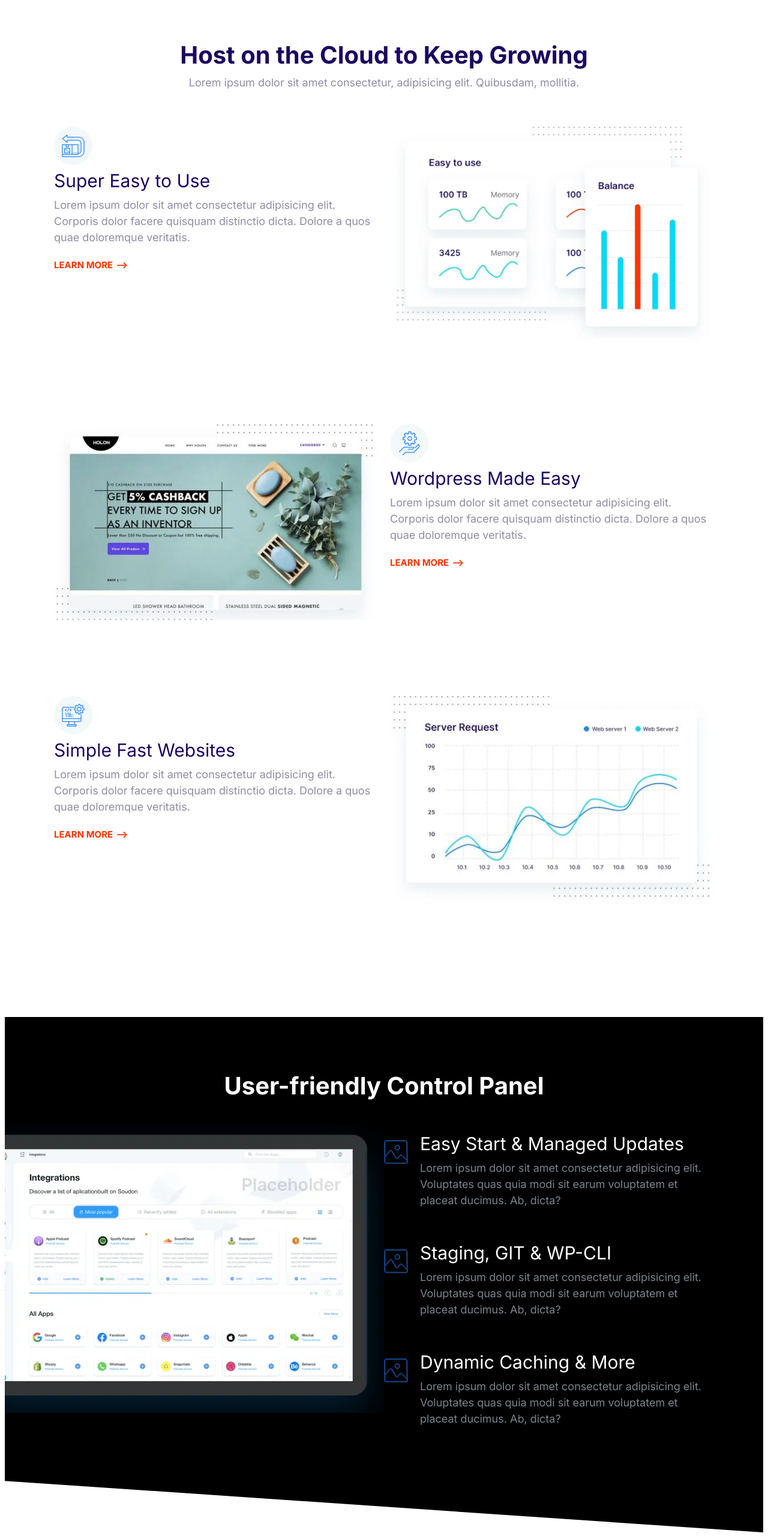
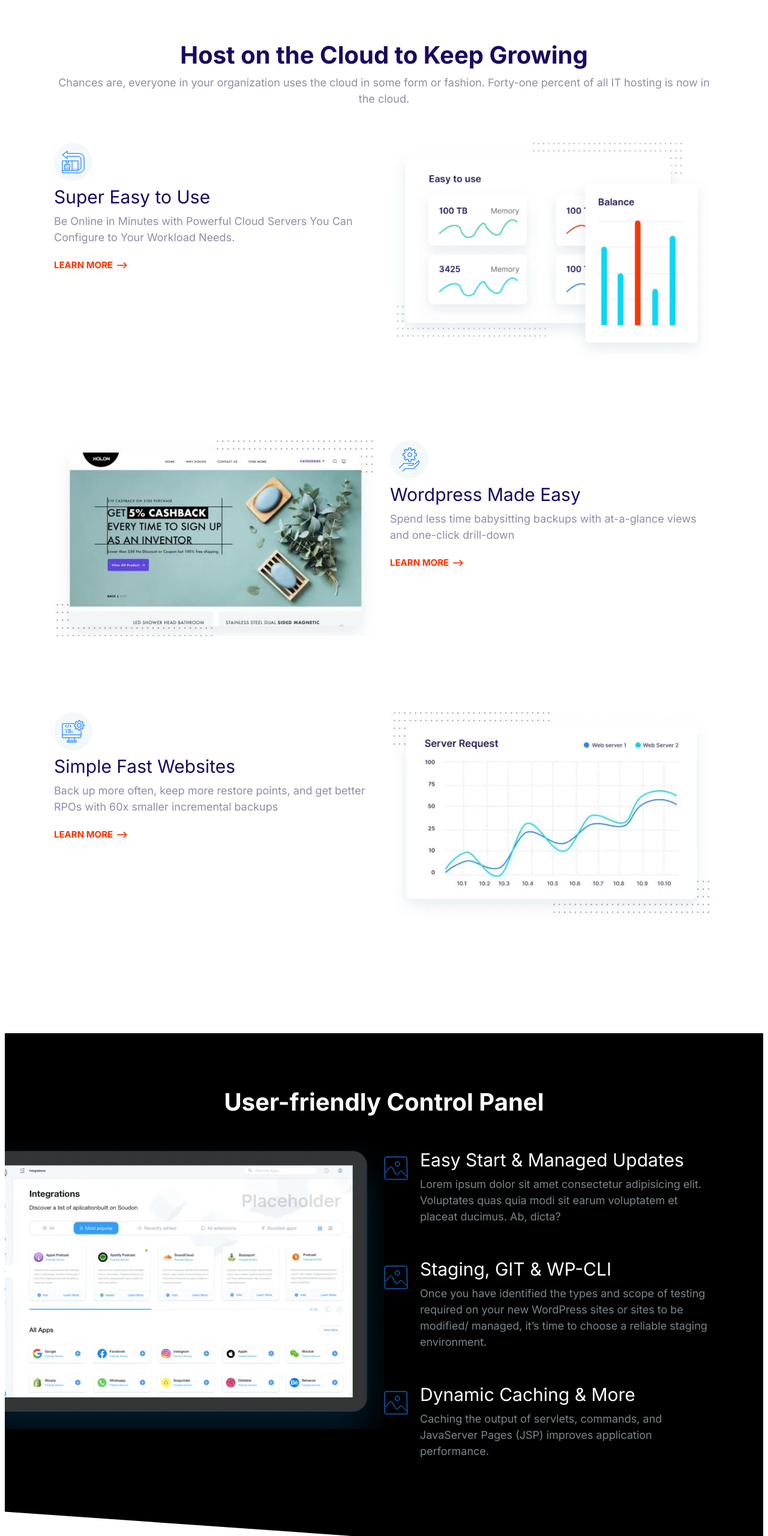
Before and after one commit to NazaninHashemian/SkyHost, a website built with Parcel: page index.html in a window 1280 px wide. Shown: the part 1920-4480 px from the top of the page at 60% size. Built offline with nearby package versions, Linux system fonts and the light colour scheme.

Commit message:
Updating paragraphs.

```diff
--- a/index.html
+++ b/index.html
@@ -153,7 +153,10 @@
     <section class="block container">
         <header class="block__header">
             <h2>Host on the Cloud to Keep Growing</h2>
-            <p>Lorem ipsum dolor sit amet consectetur, adipisicing elit. Quibusdam, mollitia.</p>
+            <p>
+                Chances are, everyone in your organization uses the cloud in some form or fashion.
+                Forty-one percent of all IT hosting is now in the cloud.
+            </p>
         </header>
         <article class="grid grid--1x2 feature">
             <div class="feature__content" data-aos="fade-right">
@@ -164,7 +167,10 @@
                 </span>
 
                 <h3 class="feature__heading">Super Easy to Use</h3>
-                <p>Lorem ipsum dolor sit amet consectetur adipisicing elit. Corporis dolor facere quisquam distinctio dicta. Dolore a quos quae doloremque veritatis.</p>
+                <p>
+                    Be Online in Minutes with Powerful Cloud Servers You Can Configure to Your
+                    Workload Needs.
+                </p>
                 <a href="#" class="link-arrow">Learn More</a>
             </div>
             <picture data-aos="zoom-in-left">
@@ -188,7 +194,10 @@
                 </span>
 
                 <h3 class="feature__heading">Wordpress Made Easy</h3>
-                <p>Lorem ipsum dolor sit amet consectetur adipisicing elit. Corporis dolor facere quisquam distinctio dicta. Dolore a quos quae doloremque veritatis.</p>
+                <p>
+                    Spend less time babysitting backups with at-a-glance views and one-click
+                    drill-down
+                </p>
                 <a href="#" class="link-arrow">Learn More</a>
             </div>
             <picture>
@@ -212,7 +221,10 @@
                 </span>
 
                 <h3 class="feature__heading">Simple Fast Websites</h3>
-                <p>Lorem ipsum dolor sit amet consectetur adipisicing elit. Corporis dolor facere quisquam distinctio dicta. Dolore a quos quae doloremque veritatis.</p>
+                <p>
+                    Back up more often, keep more restore points, and get better RPOs with
+                    60x smaller incremental backups
+                </p>
                 <a href="#" class="link-arrow">Learn More</a>
             </div>
             <picture>
@@ -266,9 +278,9 @@
                         <div class="media__body">
                             <h3 class="media__title">Staging, GIT & WP-CLI</h3>
                             <p>
-                                Lorem ipsum dolor sit amet consectetur adipisicing elit.
-                                Voluptates quas quia modi sit earum voluptatem et placeat
-                                ducimus. Ab, dicta?
+                                Once you have identified the types and scope of testing
+                                required on your new WordPress sites or sites to be modified/
+                                managed, it’s time to choose a reliable staging environment.
                             </p>
                         </div>
                     </div>
@@ -283,9 +295,8 @@
                         <div class="media__body">
                             <h3 class="media__title">Dynamic Caching & More</h3>
                             <p>
-                                Lorem ipsum dolor sit amet consectetur adipisicing elit.
-                                Voluptates quas quia modi sit earum voluptatem et placeat
-                                ducimus. Ab, dicta?
+                                Caching the output of servlets, commands, and JavaServer Pages (JSP)
+                                improves application performance.
                             </p>
                         </div>
                     </div>
@@ -297,7 +308,8 @@
         <header class="block__header">
             <h2>What our Customers are Saying</h2>
             <p>
-                Lorem ipsum dolor sit amet consectetur adipisicing elit. Error, ipsum.
+                They are always quick to help and are a great bunch of people to work with.
+                Sky’s knowledge of cloud infrastructure and networking is top notch.
             </p>
         </header>
         <div class="container">
@@ -345,9 +357,7 @@
             <div class="callout__content">
               <h2 class="callout__heading">Ready to Get Started?</h2>
               <p>
-                Lorem ipsum dolor sit amet, consectetur adipisicing elit. Eligendi
-                voluptate tempora qui distinctio consequatur aliquid pariatur
-                cupiditate quas cum fugit.
+                An enterprise cloud platform designed for even the most regulated industries.
               </p>
             </div>
             <a href="#" class="btn btn--secondary btn--stretched">Get Started</a>
```
